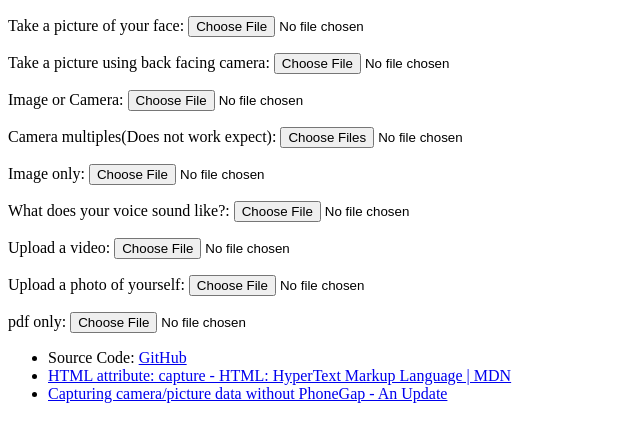
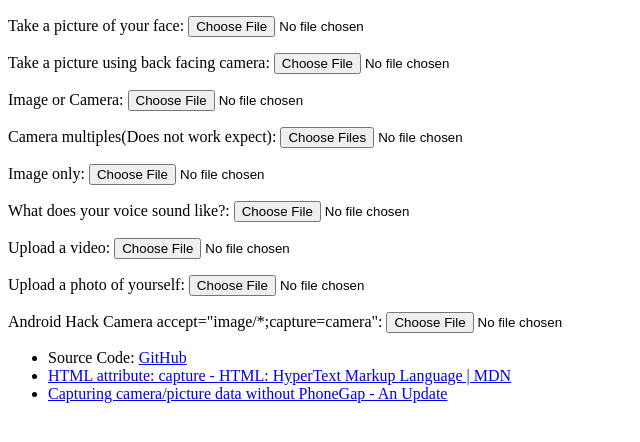
Before and after one commit to azu/camera-test, a website: page index.html in a window 1280 px wide. Shown: the whole page, without its empty margins (0-640 px from the left). Drawn offline with Linux system fonts and the light colour scheme.

Commit message:
ad accept="image/*;capture=camera"

```diff
--- a/index.html
+++ b/index.html
@@ -53,8 +53,8 @@
         <input type="file" id="imageFile" capture="user" accept="image/*"/>
     </p>
     <p>
-        <label for=pdf>pdf only:</label>
-        <input id=pdf type="file" accept=".pdf" />
+        <label for="adnroid-hack">Android Hack Camera accept="image/*;capture=camera":</label>
+        <input type="file" id="adnroid-hack" accept="image/*;capture=camera"/>
     </p>
     <footer>
         <ul>
@@ -68,6 +68,7 @@
                    href="https://www.raymondcamden.com/2016/06/03/capturing-camerapicture-data-without-phonegap-an-update">Capturing
                 camera/picture data without PhoneGap - An Update</a></li>
         </ul>
+
     </footer>
 </div>
 </body>
```
